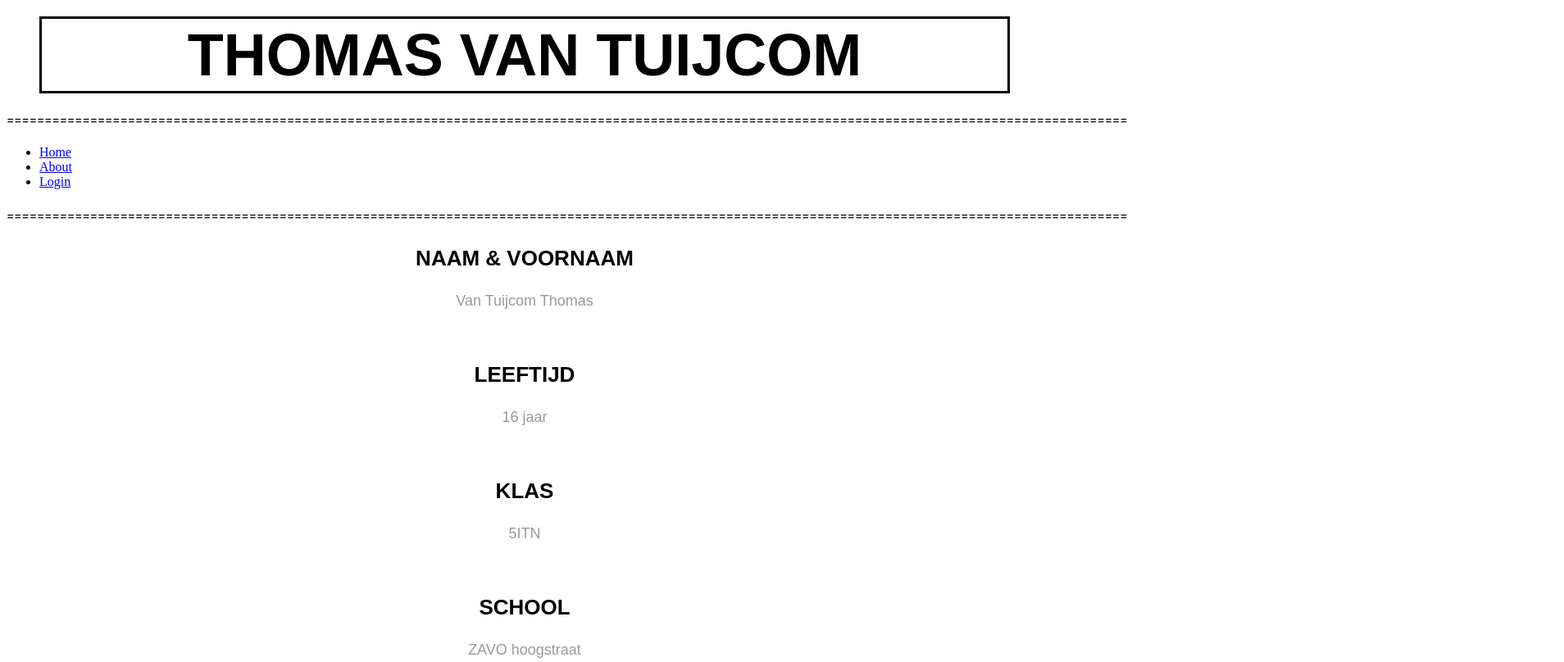
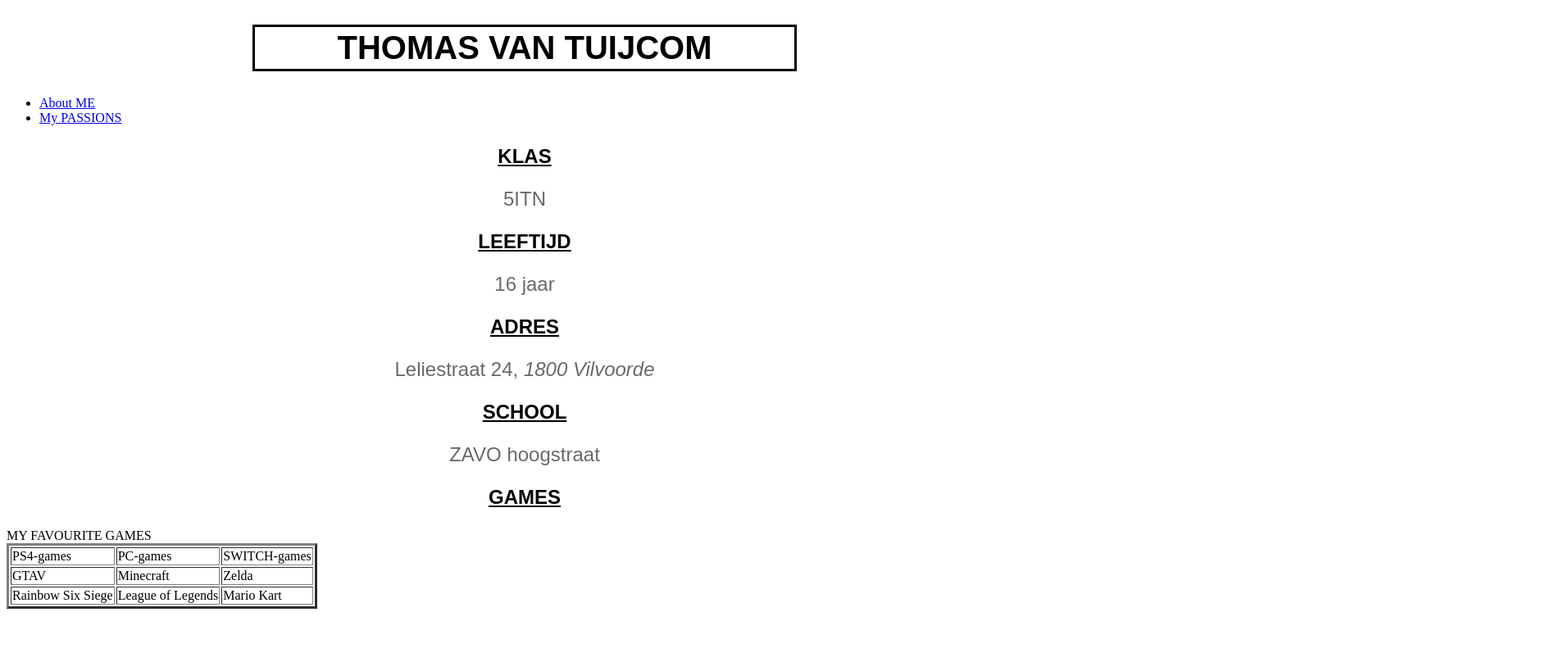
Before and after one commit to Thomatski/Portfolio, a plain HTML site: page index.html in a window 1280 px wide. Shown: the top 808 px of the page at 82% size, 1908 px wide, since content can reach past the window. Drawn offline with Linux system fonts and the light colour scheme.

Commit message:
BIG CHANGES ==> NEW

```diff
--- a/index.css
+++ b/index.css
@@ -1,65 +1,29 @@
 h1{
-    color: black;
-    font-family: "Raleway", sans-serif;
-    text-transform: uppercase;
+    font-family:"Raleway", sans-serif;
+    font-size: 40px;
     text-align: center;
-    text-decoration: bold;
-    font-size: 72px;
     border: 3px solid black;
     padding: 3px;
-    margin: 20px 40px;
+    margin: 30px 300px 0 300px;
 }
-.kop{
+p{
+    font-family: "Raleway", sans-serif;
+    font-size: 24px;
     text-align: center;
-    font-family: "Raleway", sans-serif;
-    color: black;
-    text-decoration: bold;
-    font-size: 26px;
+    color:dimgrey;
+    font-weight: 300;
+    margin: 0 0 20px 0;
 }
-#about{
-    color: orangered;
-    font-family: fantasy;
+.anchors{
+    margin: 30px 0 0 0;
     text-decoration: underline;
 }
-body{
-    background-color:white;
+h3{
+    font-family: "Raleway", sans-serif;
+    font-size: 24px;
+    text-align: center;
+    color:black;
+    font-weight: bold;
+    text-transform: uppercase;
+    text-decoration: underline;
 }
-p{
-    text-align: center;
-    font-size: 20px;
-    font-family: Comic Sans MS;
-}
-#zavo{
-    background-image: url(zavo.jpg);
-}
-.caption{
-     opacity:1;
-     color: black
-    text-decoration: bold;
-
-}
-.hobby{
-    margin: 0px 600px 0px 595px;
-    font-family: "Raleway", sans-serif;
-    opacity: 80%;
-    color: #808080;
-    text-transform: uppercase;
-    font-size: 18px;
-}
-.info{
-    text-align: center;
-}
-.tabel{
-    align-items: center;
-}
-a{
-    color: blue;
-}
-.answer{
-    color: #808080;
-    opacity: 80%;
-    font-family: "Raleway", sans-serif;
-    text-decoration: bold;
-    font-size: 18px;
-    margin: 20px auto;
-}
--- a/index.html
+++ b/index.html
@@ -1,79 +1,51 @@
 <!DOCTYPE html>
-<!--Made By Thomas VT-->
     <html>
         <head>
+            <title>Thomas Van Tuijcom - Portfolio</title>
             <link href="index.css" type="text/css" rel="stylesheet">
-    <title>Portfolio - Thomas Van Tuijcom</title>
         </head>
         <body>
-      <h1> Thomas Van Tuijcom</h1>
-      <p>====================================================================================================================================================</p>
-      <ul>
-        <li><a  href="index.html">Home</a></li>
-        <li><a  href="Pages/about.html">About</a></li>
-        <li><a href="Pages/login.html">Login</a></li>
+            <h1>THOMAS VAN TUIJCOM</h1>
+            <ul class="anchors">
+                <li><a href="Pages/about%20me">About ME</a></li>
+                <li><a href="Pages/my%20passions">My PASSIONS</a></li>
             </ul>
-      <p>====================================================================================================================================================</p>
-      <div id="info">
-          <h3 class="kop">NAAM & VOORNAAM</h3><p class="answer">Van Tuijcom Thomas</p>
-          <br>
-          <h3 class="kop">LEEFTIJD</h3><p class="answer">16 jaar</p>
-          <br>
-          <h3 class="kop">KLAS</h3><p class="answer">5ITN</p>
-          <br>
-          <h3 class="kop">SCHOOL</h3><p class="answer">ZAVO hoogstraat</p>
-          <img id="zavo" src="zavo.jpg" />
-          <imgcaption class="caption">-Hoogstraat 3, <em>1930 Zaventem</em></imgcaption>
-          <br>
-          <h3 class="kop">ADRES</h3><p class="answer">Leliestraat, 24 -<em> 1800, Vilvoorde</em></p><br>
+            <div>
+                <h3>KLAS</h3>
+                <p>5ITN</p>
             </div>
-     <div id="hobby">
-         <h3 class="kop">HOBBY'S</h3>
-         <ul class="hobby">
-            <li>Baseball</li><br>
-            <li>Gaming</li><br>
-            <li>Escape rooms</li>
-         </ul>
+            <div>
+                <h3>LEEFTIJD</h3>
+                <p>16 jaar</p>
             </div>
-      <div id="photo">
-        <h3 class="kop">PHOTO</h3><img id="portret" src="thanos.png" alt="thanos" width="400" height="600"/>
+            <div>
+                <h3>ADRES</h3>
+                <p>Leliestraat 24, <em>1800 Vilvoorde</em></p>
             </div>
-      <div id="tabel">
-          <h3 class="kop">ALL MY GAMES</h3>
-          <table class="tabel" border="2px">
-              <tbody>
-                <thead>
+            <div>
+                <h3>SCHOOL</h3>
+                <p>ZAVO hoogstraat</p>
+            </div>
+            <div>
+                <h3>GAMES</h3>
+                <table border="3px">
+                    <thead>MY FAVOURITE GAMES</thead>
                     <tr>
-                    <th>PS4 games</th>
-                    <th>PC games</th>
-                    <th>SWITCH games</th>
+                        <td>PS4-games</td>
+                        <td>PC-games</td>
+                        <td>SWITCH-games</td>
                     </tr>
-                  </thead>
                     <tr>
-                    <td>GTA V</td>
-                    <td>League of Legends</td>
+                        <td>GTAV</td>
+                        <td>Minecraft</td>
                         <td>Zelda</td>
                     </tr>
                     <tr>
-                    <td>Apex Legends</td>
-                    <td>World of Warcraft</td>
+                        <td>Rainbow Six Siege</td>
+                        <td>League of Legends</td>
                         <td>Mario Kart</td>
                     </tr>
-                <tr>
-                    <td>Rainbow Six Siege</td>
-                    <td></td>
-                    <td></td>
-                </tr>
-               <tfoot>
-                <tr>
-                    <td>TOTAL:3</td>
-                    <td>2</td>
-                    <td>2</td>
-                </tr>
-              </tfoot>
-              </tbody>
                 </table>
             </div>
-
         </body>
     </html>
```
Also changed, not shown: Pages/about.html (deleted, +0 -14 lines), Pages/login.html (deleted, +0 -23 lines), thanos.png (deleted), zavo.jpg (deleted), 3 other files. Lines whose indentation alone changed are shown as unchanged.
